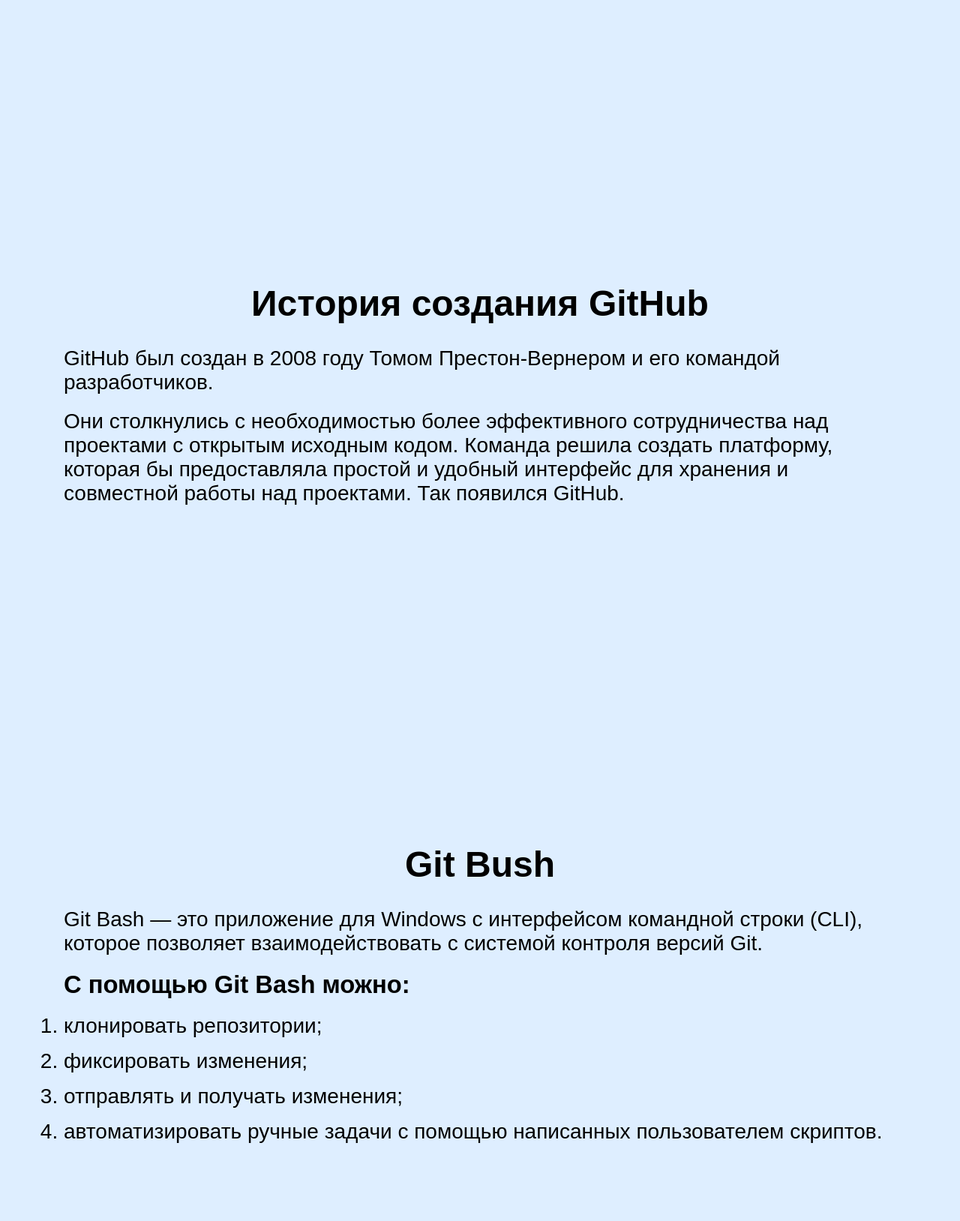
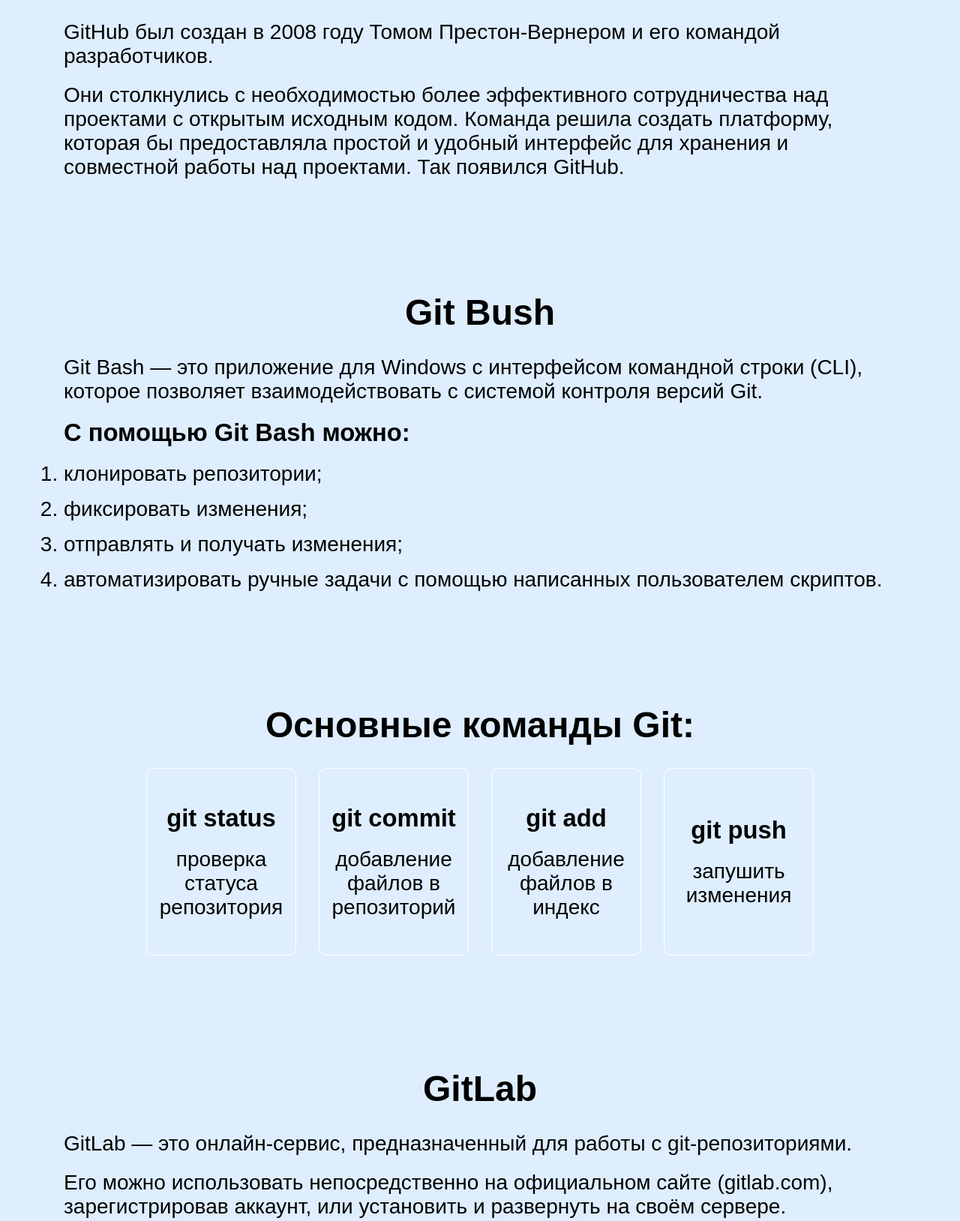
Before and after one commit to suzujuuzou/project, a plain HTML site: page index.html in a window 1280 px wide. Shown: the part 742-2370 px from the top of the page at 75% size. Drawn offline with Linux system fonts and the light colour scheme.

Commit message:
Сделал адптацию под мобильные устройства

```diff
--- a/style.css
+++ b/style.css
@@ -32,6 +32,11 @@
     margin: 0 auto;
     max-width: 1110px;
 }
+@media (max-width: 1150px) {
+    .container {
+        padding: 0 40px;
+    }
+}
 
 .title {
     font-size: 48px;
@@ -60,7 +65,7 @@
     flex-direction: column;
     justify-content: center;
     align-items: center;
-    height: 100vh;
+    padding: 150px 0 75px;
 }
 
 .welcome__descr {
@@ -76,7 +81,7 @@
     flex-direction: column;
     justify-content: center;
     align-items: center;
-    height: 100vh;
+    padding: 75px 0;
 }
 
 .history__descr {
@@ -88,7 +93,7 @@
 }
 
 .bush {
-    height: 100vh;
+    padding: 75px 0;
     display: flex;
     flex-direction: column;
     justify-content: center;
@@ -110,7 +115,7 @@
 }
 
 .commands {
-    height: 100vh;
+    padding: 75px 0;
     display: flex;
     flex-direction: column;
     justify-content: center;
@@ -118,9 +123,17 @@
 }
 
 .commands__list {
-    display: grid;
-    grid-template-columns: repeat(4, 1fr);
-    gap: 20px;
+    display: flex;
+    justify-content: space-between;
+    flex-wrap: wrap;
+    gap: 30px;
+}
+
+@media (max-width: 990px) {
+    .commands__list {
+        justify-content: center;
+    }
+
 }
 
 .commands__item {
@@ -130,6 +143,7 @@
     justify-content: center;
     align-items: center;
     height: 250px;
+    width: 200px;
     padding: 15px;
     border: 1px solid var(--color-white);
     border-radius: 10px;
@@ -141,7 +155,7 @@
 }
 
 .lab {
-    height: 100vh;
+    padding: 75px 0;
     display: flex;
     flex-direction: column;
     justify-content: center;
@@ -157,7 +171,7 @@
 }
 
 .difference {
-    height: 100vh;
+    padding: 75px 0;
     display: flex;
     flex-direction: column;
     justify-content: center;
@@ -171,7 +185,7 @@
 }
 
 .project {
-    height: 100vh;
+    padding: 75px 0 150px;
     display: flex;
     flex-direction: column;
     justify-content: center;
```
